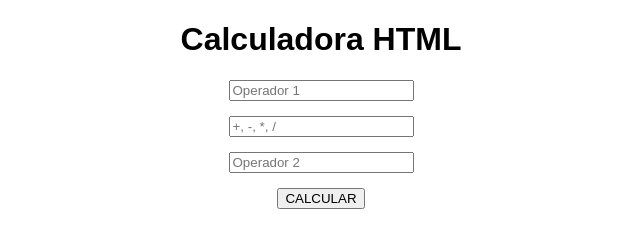
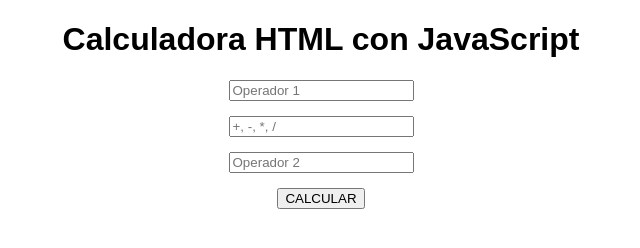
Before and after one commit to RodGod07/calculadora01, a plain HTML site: page index.html in a window 1280 px wide. Shown: the whole page, without its empty margins (319-959 px from the left). Drawn offline with Linux system fonts and the light colour scheme.

Commit message:
actualizando texto

```diff
--- a/index.html
+++ b/index.html
@@ -8,7 +8,7 @@
     <script src="index.js" defer></script>
 </head>
 <body>
-    <h1>Calculadora HTML</h1>
+    <h1>Calculadora HTML con JavaScript</h1>
     <form action="" method="dialog">
         <input type="text" id="op1" placeholder="Operador 1">
         <input type="text" id="operacion" placeholder="+, -, *, /">
```
